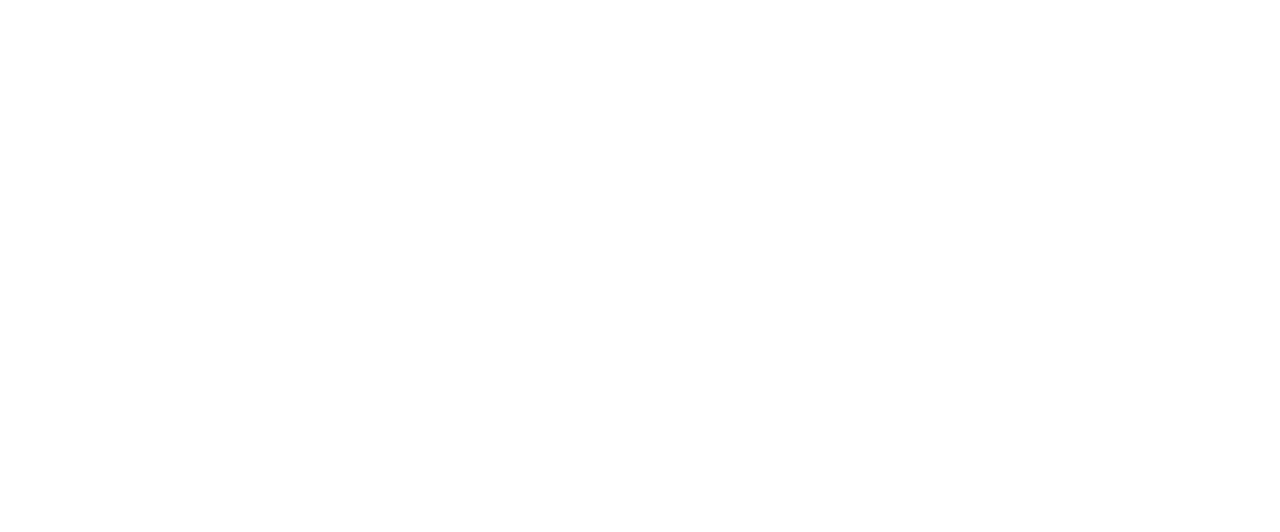
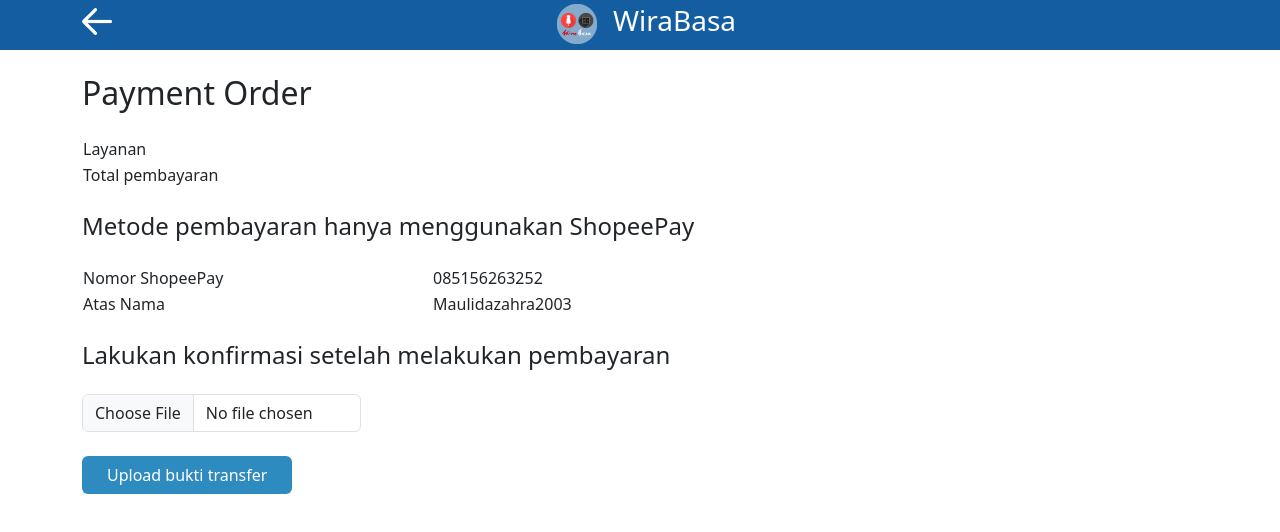
Before and after one commit to satriofjar/wirabasa-frontend, a React (Create React App) app: page /payment in a window 1280 px wide. Before the commit this address had no page. Shown: the top 532 px of the page. Built offline with nearby package versions, Linux system fonts and the light colour scheme.

Commit message:
add user page and payment page

```diff
--- a/src/App.js
+++ b/src/App.js
@@ -2,6 +2,8 @@
 import Home from './pages/Home';
 import Layanan from './pages/Layanan';
 import DetailLayanan from './pages/DetailLayanan';
+import Payment from './pages/Payment';
+import User from './pages/User';
 import {
   BrowserRouter as Router,
   Route,
@@ -15,6 +17,9 @@
         <Route path={'/'} element={<Home/>} />
         <Route path={'/layanan'} element={<Layanan/>} />
         <Route path={'/detail-layanan'} element={<DetailLayanan/>} />
+        <Route path={'/payment'} element={<Payment/>} />
+        <Route path={'/user'} element={<User/>} />
+
       </Routes>
     </Router>
   );
--- a/src/components/Navbar.js
+++ b/src/components/Navbar.js
@@ -26,7 +26,7 @@
             <a className="nav-link text-light px-3" href="">Kecepatan Membaca</a>
           </li>
           <li className="nav-item">
-              <a className="nav-link text-light px-3" href="">Sign In</a>
+              <Link className="nav-link text-light px-3" to={{pathname: '/user/', search: `?username=$Satrio`}}>Satrio</Link>
           </li>
         </ul>
       </div>
--- /dev/null
+++ b/src/pages/Payment.js
@@ -0,0 +1,63 @@
+import React from 'react'
+import LeftArrow from '../assets/left-arrow.png';
+import Logo from '../assets/logo-circle.png';
+
+const payment = () => {
+  return (
+    <div id="payment">
+    <div className="nav">
+        <div className="container">
+            <div className="row">
+                <div className="col-5">
+                    <a><img src={LeftArrow} alt="" width="30" className="pt-2" /></a>
+                </div>
+                <div className="col-7">
+                    <div className="d-flex pt-1">
+                        <img className="icon" src={Logo} alt="" />
+                        <h3 className="title ms-3">WiraBasa</h3>
+                    </div>
+
+                </div>
+            </div>
+        </div>
+    </div>
+    <div className="container">
+        <h2 className="my-4">Payment Order</h2>
+
+        <table className="table table-borderless">
+            <tr>
+                <td>Layanan</td>
+                <td></td>
+            </tr>
+            <tr>
+                <td>Total pembayaran</td>
+                <td></td>
+            </tr>
+        </table>
+
+        <h4 className="my-4">Metode pembayaran hanya menggunakan ShopeePay</h4>
+        <table className="table table-borderless">
+            <tr>
+                <td>Nomor ShopeePay</td>
+                <td>085156263252</td>
+            </tr>
+            <tr>
+                <td>Atas Nama</td>
+                <td>Maulidazahra2003</td>
+            </tr>
+        </table>
+
+        <h4 className="my-4">Lakukan konfirmasi setelah melakukan pembayaran</h4>
+        <form method="post" enctype="multipart/form-data">
+            <div className="mt-2">
+                <input type="file" className="form-control w-25"/>
+            </div>
+            <button type="submit" className="btn mt-4 px-4">Upload bukti transfer</button>
+        </form>
+
+    </div>
+</div>
+  )
+}
+
+export default payment
--- /dev/null
+++ b/src/pages/User.js
@@ -0,0 +1,76 @@
+import React from 'react';
+import Navbar from '../components/Navbar';
+import Footer from '../components/Footer';
+import UserIcon from '../assets/user.png';
+
+const User = () => {
+  return (
+    <>
+    <Navbar/>
+    <div id="user">
+        <div className="container">
+
+            <div className="user-profile mt-5 text-center">
+                <img src={UserIcon} alt="" className="rounded-circle"/>
+                <p className="mt-2">Satrio</p>
+                {/* <a href="" className="btn btn-outline-info">Edit profile</a> */}
+            </div>
+
+            <div className="kelas my-5">
+                <h2 className="">Kelas saya</h2>
+
+                <div className="row my-5">
+
+                <div className="col-md-3">
+                    <div className="card my-3" style={{width: '15rem'}}>
+                    <img src="" className="card-img-top" alt=""/>
+                    <div className="card-body">
+                        <h5 className="card-title"></h5>
+                        <p className="card-text"></p>
+                        <a href="" className="btn btn-primary">Join Live</a>
+                    </div>
+                    </div>
+                </div>
+
+                </div>
+            </div>
+
+            <div className="riwayat-pembelian">
+                <h2 className="">Riwayat pembelian</h2>
+                <div className="row my-5">
+
+                    <div className="col-md-4 my-3">
+                    <div className="box-layanan border rounded-4">
+                        <div className="clr-block"></div>
+                        <h3 className="pt-2 ps-4">Menulis 101</h3>
+
+                        <p className="status bg-warning ms-4 mt-2 px-2 pb-1 rounded ">Unpaid</p>
+                        {/* <p className="status bg-scs ms-4 mt-2 px-2 pb-1 rounded "></p> */}
+                        <table className="table table-borderless">
+                            <tr>
+                                <td className="ps-4">Tanggal order</td>
+                                <td className="text-end pe-4"></td>
+                            </tr>
+                        </table>
+
+                        <div className="ln mt-2 mb-2"></div>
+
+                        <div className="text-center mb-2">
+                        <button type="button">Detail order</button>
+                        </div>
+
+                    </div>
+                    </div>
+
+                </div>
+            </div>
+
+        </div>
+    </div>
+    <Footer/>
+    </>
+
+  )
+}
+
+export default User
```
